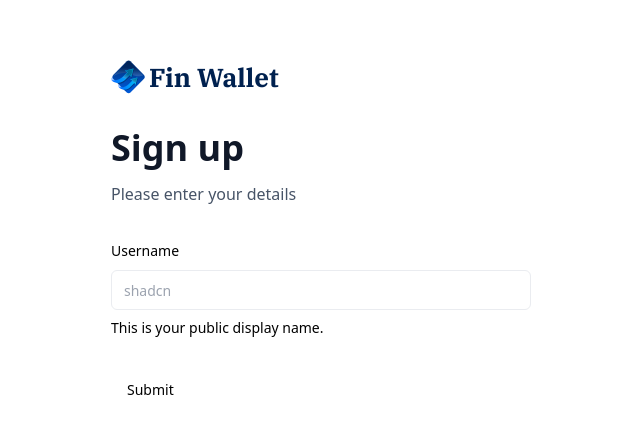
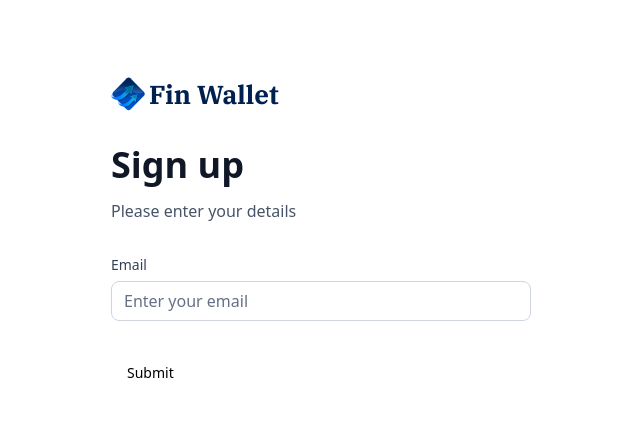
Before and after one commit to albert-gorgori/FinWallet, a Next.js app: page /sign-up in a window 1280 px wide. Shown: the part 165-598 px from the top of the page, without its empty margins (319-959 px from the left). Built offline with nearby package versions, Linux system fonts and the light colour scheme.

Commit message:
Email validation

```diff
--- a/components/AuthForm.tsx
+++ b/components/AuthForm.tsx
@@ -20,8 +20,8 @@
 import { Input } from "@/components/ui/input";
 
 const formSchema = z.object({
-  username: z.string().min(2, {
-    message: "Username must be at least 2 characters.",
+  email: z.string().email({
+    message: "Please enter a valid email address.",
   }),
 });
 
@@ -31,7 +31,7 @@
   const form = useForm<z.infer<typeof formSchema>>({
     resolver: zodResolver(formSchema),
     defaultValues: {
-      username: "",
+      email: "",
     },
   });
 
@@ -75,18 +75,21 @@
             <form onSubmit={form.handleSubmit(onSubmit)} className="space-y-8">
               <FormField
                 control={form.control}
-                name="username"
+                name="email"
                 render={({ field }) => (
-                  <FormItem>
-                    <FormLabel>Username</FormLabel>
-                    <FormControl>
-                      <Input placeholder="shadcn" {...field} />
-                    </FormControl>
-                    <FormDescription>
-                      This is your public display name.
-                    </FormDescription>
-                    <FormMessage />
-                  </FormItem>
+                  <div className="form-item">
+                    <FormLabel className="form-label">Email</FormLabel>
+                    <div className="flex w-full flex-col">
+                      <FormControl>
+                        <Input
+                          placeholder="Enter your email"
+                          className="input-class"
+                          {...field}
+                        />
+                      </FormControl>
+                      <FormMessage className="form-message mt-2" />
+                    </div>
+                  </div>
                 )}
               />
               <Button type="submit">Submit</Button>
```
